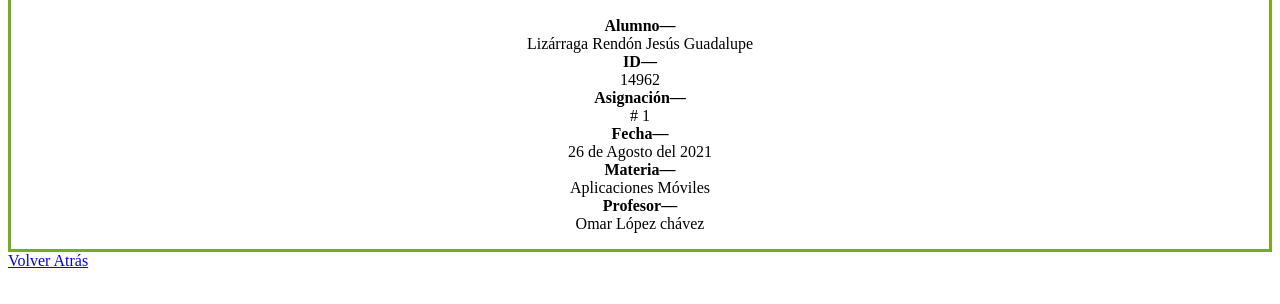
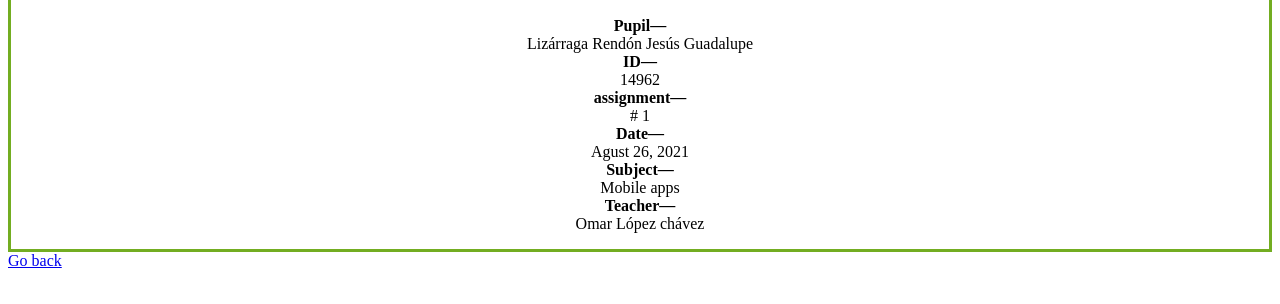
Before and after one commit to jesusGLR/LandingLizarragaJesusGpe, a plain HTML site: page portada.html in a window 1280 px wide. Shown: the part 314-618 px from the top of the page. Drawn offline with Linux system fonts and the light colour scheme.

Commit message:
Cambie la pagina a ingles

```diff
--- a/portada.html
+++ b/portada.html
@@ -21,17 +21,17 @@
 
 
             <p>
-                <b>Alumno—</b> <br>
+                <b>Pupil—</b> <br>
                 Lizárraga Rendón Jesús Guadalupe <br>
                 <b>ID—</b> <br>
                 14962 <br>
-                <b>Asignación—</b> <br>
+                <b>assignment—</b> <br>
                 # 1 <br>
-                <b>Fecha—</b> <br>
-                26 de Agosto del 2021 <br>
-                <b>Materia—</b> <br>
-                Aplicaciones Móviles <br>
-                <b>Profesor—</b> <br>
+                <b>Date—</b> <br>
+                Agust 26, 2021 <br>
+                <b>Subject—</b> <br>
+                Mobile apps<br>
+                <b>Teacher—</b> <br>
                 Omar López chávez <br>
                 </p>
 
@@ -40,5 +40,5 @@
 
 
 </div>
-<a href="javascript:history.back()"> Volver Atrás</a>
+<a href="javascript:history.back()"> Go back</a>
 </html>
```
Also changed, not shown: hobbies.html (+3 -3 lines), index.html (+1 -1 lines), peliculasFavoritas.html (+3 -3 lines).
